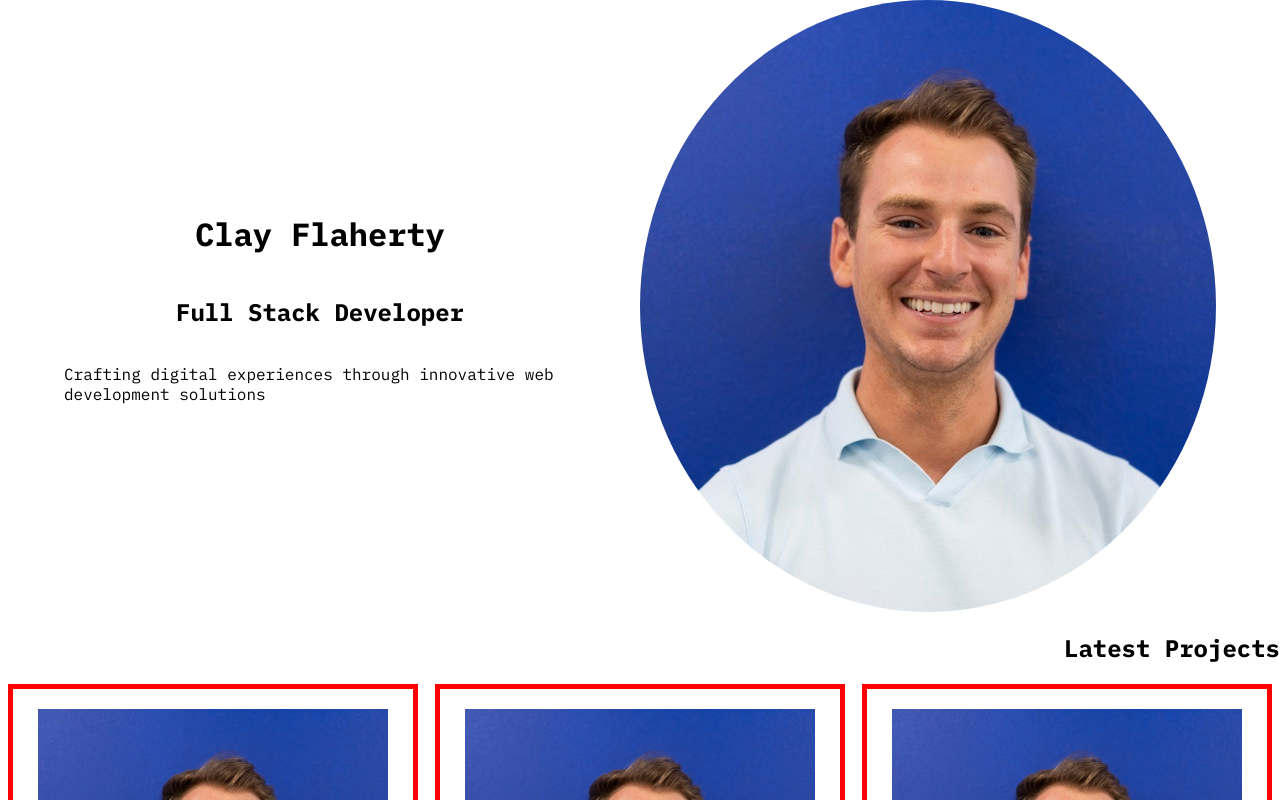
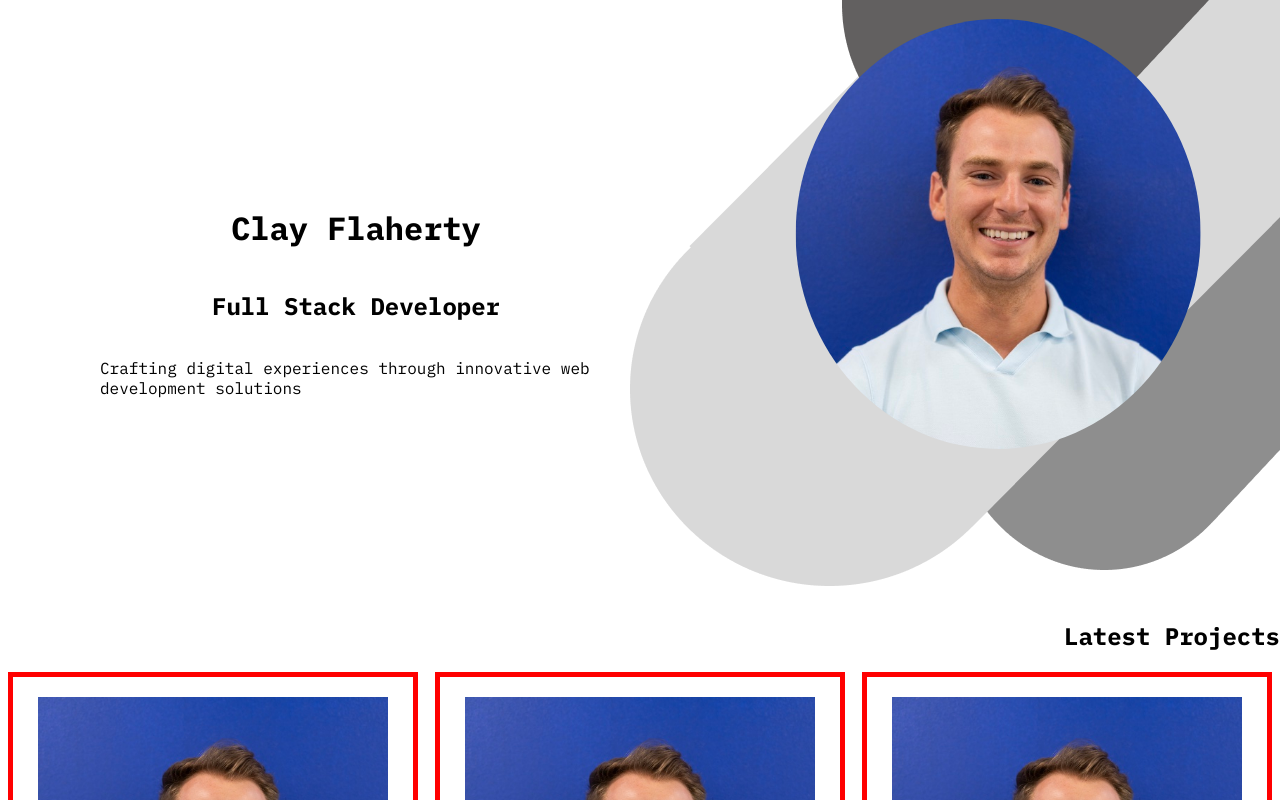
Before and after one commit to clahflah/Portfolio, a React (Create React App) app: page / in a window 1280 px wide. Shown: the top 800 px of the page. Built offline with nearby package versions, Linux system fonts and the light colour scheme.

Commit message:
skeleton looking good

```diff
--- a/src/components/Avatar.module.css
+++ b/src/components/Avatar.module.css
@@ -1,6 +1,15 @@
 .avatar {
   border-radius: 50%;
+  height: 430px;
+  position: absolute;
+  top: 39%;
+  left: 78%;
+  transform: translate(-50%, -50%);
+  z-index: 1;
 }
+
+
+
 
 .avatar-small {
   height: 10px
--- a/src/components/Banner.js
+++ b/src/components/Banner.js
@@ -3,6 +3,7 @@ import Avatar from "./Avatar";
 import prof_pic from "../assets/prof_pic.jpg";
 import classes from "./Banner.module.css"
 import './Banner.module.css'
+import Bannerimg from '../assets/BannerImg.png'
 
 const Banner = (props) => {
   return (
@@ -19,6 +20,9 @@ const Banner = (props) => {
         alt="A picture of Clay Flaherty"
         className="avatar-small"
       />
+      <div className={classes.imgContainer}>
+        <img src={Bannerimg} alt='style icon'></img>
+      </div>
     </div>
   );
 };
--- a/src/components/Banner.module.css
+++ b/src/components/Banner.module.css
@@ -4,11 +4,24 @@
   justify-content: center;
   align-items: center;
   width: 40%;
+  margin: 100px
 }
 
 .bannercontainer{
   display: flex;
   flex-direction: row;
   width: 100%;
-  justify-content: space-evenly;
+  /* justify-content: space-evenly; */
+  position: relative;
+  height: 75vh;
+  overflow-x: hidden;
+  position: relative;
 }
+
+.imgContainer {
+  position: absolute;
+  top: -475px;
+  right: 500px;
+  z-index: -1;
+  width: 150px;
+}
```
Also changed, not shown: src/assets/BannerImg.png (added).
